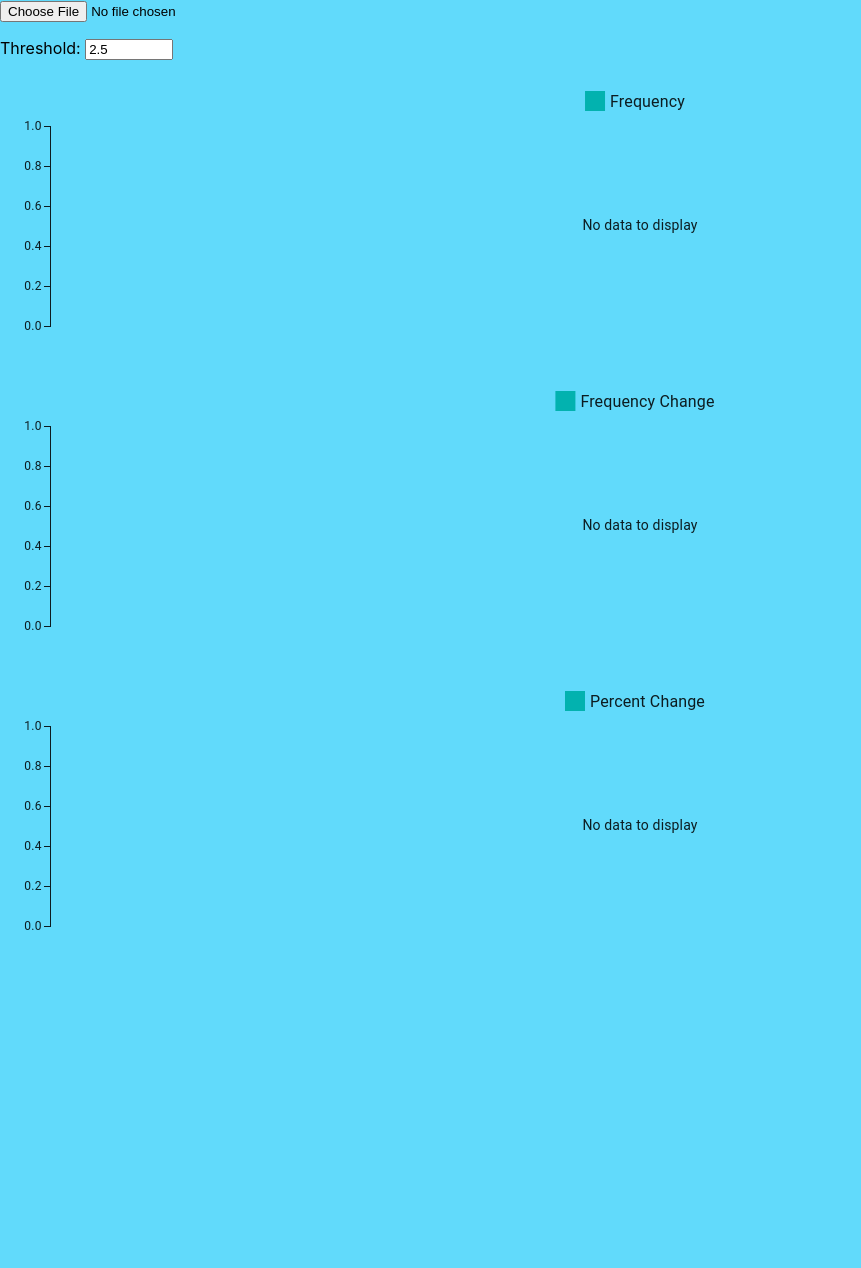
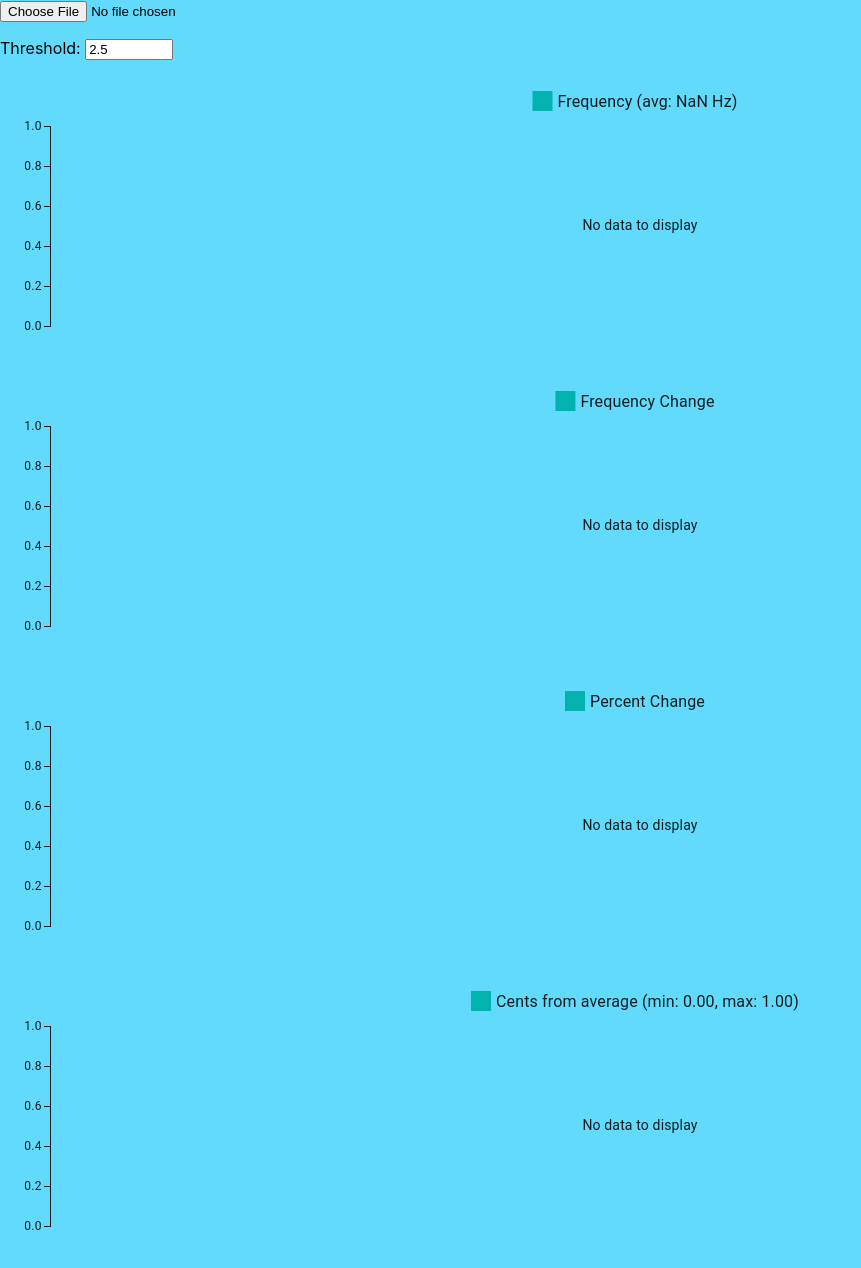
Before and after one commit to xonik/frequency-analyzer, a React (Create React App) app: page / in a window 1280 px wide. Shown: the top 1268 px of the page, without its empty margins (0-861 px from the left). Before the commit the page ends 976 px from the top, so only its background shows below. Built offline with nearby package versions, Linux system fonts and the light colour scheme.

Commit message:
Added a cents-change-from-average graph. Made curves linear to better see data points

```diff
--- a/src/App.tsx
+++ b/src/App.tsx
@@ -1,14 +1,26 @@
 import React, { useContext, useEffect, useState } from 'react';
 import FileUploader from "./components/FileUploader";
-import { calculateFrequencyRateOfChangePercent, createFrequencyProcessor, parseLine } from "./logic/calculator";
+import {
+    average,
+    calculateFrequencyRateOfChangePercent, centsBetweenFrequencies, CentsEntry,
+    createFrequencyProcessor, getMinMaxY,
+    parseLine,
+} from "./logic/calculator";
+import type {
+    FrequencyEntry,
+    RateOfChangeEntry,
+} from "./logic/calculator";
+
 import { FileLinesContext } from "./context/FileLinesContext";
 import { LineChart } from "@mui/x-charts";
 import './App.css';
 
 function App() {
     const { lines } = useContext(FileLinesContext);
-    const [frequencyList, setFrequencyList] = useState<{ time: number, frequency: number }[]>([]);
-    const [rateOfChangeList, setRateOfChangeList] = useState<{ time: number, frequencyDifference: number, ratePercent: number }[]>([]);
+    const [averageFrequency, setAverageFrequency] = useState<number>(0);
+    const [frequencyList, setFrequencyList] = useState<FrequencyEntry[]>([]);
+    const [rateOfChangeList, setRateOfChangeList] = useState<RateOfChangeEntry[]>([]);
+    const [centsDeviationList, setCentsDeviationList] = useState<CentsEntry[]>([]);
     const [chartWidth, setChartWidth] = useState(window.innerWidth);
     const [threshold, setThreshold] = useState<number>(() => {
         const stored = localStorage.getItem('threshold');
@@ -21,14 +33,22 @@ function App() {
 
     useEffect(() => {
         const { processSample, frequencyList: freqList } = createFrequencyProcessor(threshold);
-        lines.forEach(line => {
-            const sample = parseLine(line);
-            if (!isNaN(sample.value)) {
-                processSample(sample);
-            }
-        });
-        const slicedList = freqList.slice(1);
+        const samples = lines.map(parseLine).filter((sample) => !isNaN(sample.value))
+        samples.forEach((sample) => {
+            processSample(sample);
+        })
+
+        // Remove the first entry as it has probably not measured a full
+        // interval.
+        const slicedList = freqList.slice(1)
         setFrequencyList(slicedList);
+
+        const calculatedAverage = average(slicedList)
+        setAverageFrequency(calculatedAverage)
+
+        const cents = slicedList.map(centsBetweenFrequencies(calculatedAverage))
+        setCentsDeviationList(cents);
+
         setRateOfChangeList(calculateFrequencyRateOfChangePercent(slicedList));
     }, [lines, threshold]);
 
@@ -38,19 +58,21 @@ function App() {
         return () => window.removeEventListener('resize', handleResize);
     }, []);
 
-    const times = frequencyList.map(entry => entry.time);
+    const frequencyTimes = frequencyList.map(entry => entry.time);
     const frequencies = frequencyList.map(entry => entry.frequency);
-    const minY = frequencies.length ? Math.min(...frequencies) : 0;
-    const maxY = frequencies.length ? Math.max(...frequencies) : 1;
+    const freqYAxis = getMinMaxY(frequencies)
 
     const rateOfChangeTimes = rateOfChangeList.map(entry => entry.time);
     const freqChange = rateOfChangeList.map(entry => entry.frequencyDifference);
-    const minChangeY = freqChange.length ? Math.min(...freqChange) : 0;
-    const maxChangeY = freqChange.length ? Math.max(...freqChange) : 1;
+    const changeYAxis = getMinMaxY(freqChange);
 
     const percentChange = rateOfChangeList.map(entry => entry.ratePercent);
-    const minPercentY = percentChange.length ? Math.min(...percentChange) : 0;
-    const maxPercentY = percentChange.length ? Math.max(...percentChange) : 1;
+    const percentYAxis = getMinMaxY(percentChange);
+
+    const centsTimes = centsDeviationList.map(entry => entry.time);
+    const cents = centsDeviationList.map(entry => entry.cents);
+    const centsYAxis = getMinMaxY(cents)
+
 
     return (
         <div className="app" style={{ width: '100vw' }}>
@@ -69,14 +91,15 @@ function App() {
                     </label>
                 </div>
                 <LineChart
-                    xAxis={[{ data: times, label: "Time" }]}
-                    yAxis={[{ min: minY, max: maxY }]}
+                    xAxis={[{ data: frequencyTimes, label: "Time" }]}
+                    yAxis={[freqYAxis]}
                     series={[
                         {
                             data: frequencies,
-                            label: "Frequency",
+                            label: `Frequency (avg: ${averageFrequency.toFixed(2)} Hz)`,
                             area: false,
                             showMark: false,
+                            curve: 'linear'
                         }
                     ]}
                     width={chartWidth}
@@ -84,13 +107,14 @@ function App() {
                 />
                 <LineChart
                     xAxis={[{ data: rateOfChangeTimes, label: "Time" }]}
-                    yAxis={[{ min: minChangeY, max: maxChangeY }]}
+                    yAxis={[changeYAxis]}
                     series={[
                         {
                             data: freqChange,
                             label: "Frequency Change",
                             area: false,
                             showMark: false,
+                            curve: 'linear'
                         }
                     ]}
                     width={chartWidth}
@@ -98,15 +122,32 @@ function App() {
                 />
                 <LineChart
                     xAxis={[{ data: rateOfChangeTimes, label: "Time" }]}
-                    yAxis={[{ min: minPercentY, max: maxPercentY }]}
+                    yAxis={[percentYAxis]}
                     series={[
                         {
-                            data: freqChange,
+                            data: percentChange,
                             label: "Percent Change",
                             area: false,
                             showMark: false,
+                            curve: 'linear'
                         }
                     ]}
+                    width={chartWidth}
+                    height={300}
+                />
+                <LineChart
+                    xAxis={[{ data: centsTimes, label: "Time" }]}
+                    yAxis={[centsYAxis]}
+                    series={[
+                        {
+                            data: cents,
+                            label: `Cents from average (min: ${centsYAxis.min.toFixed(2)}, max: ${centsYAxis.max.toFixed(2)})`,
+                            area: false,
+                            showMark: false,
+                            curve: 'linear'
+                        }
+                    ]}
+
                     width={chartWidth}
                     height={300}
                 />
--- a/src/logic/calculator.ts
+++ b/src/logic/calculator.ts
@@ -1,7 +1,8 @@
 
-type FrequencyEntry = { time: number, frequency: number }
-type RateOfChangeEntry = { time: number, frequencyDifference: number, ratePercent: number }
-type Sample = { time: number, value: number }
+export type FrequencyEntry = { time: number, frequency: number }
+export type CentsEntry = { time: number, cents: number }
+export type RateOfChangeEntry = { time: number, frequencyDifference: number, ratePercent: number }
+export type Sample = { time: number, value: number }
 
 export function parseLine(line: string): Sample {
     const parts = line.split(',')
@@ -51,7 +52,6 @@ export function calculateFrequencyRateOfChangePercent(frequencies: FrequencyEntr
             // of the samples, not sure if that makes stuff
             const ratePercent = (frequencyDifference / prev.frequency) * 100
             rates.push({ time: curr.time, frequencyDifference, ratePercent })
-            console.log({ time: curr.time, frequencyDifference, ratePercent })
         }
     }
     return rates
@@ -60,3 +60,27 @@ export function calculateFrequencyRateOfChangePercent(frequencies: FrequencyEntr
 function roundToFiveSignificantDigits(num: number): number {
     return Number(num.toPrecision(5))
 }
+
+export function centsBetweenFrequencies(f1: number){
+    return ({time, frequency: f2}: FrequencyEntry): CentsEntry => {
+        if (f1 <= 0 || f2 <= 0) throw new Error("Frequencies must be positive numbers.");
+        return {
+            time,
+            cents: 1200 * Math.log2(f2 / f1),
+        }
+    }
+}
+
+export function average(values: FrequencyEntry[]): number {
+    if (values.length === 0) return NaN;
+    const sum = values.reduce((acc, val) => acc + val.frequency, 0);
+    return sum / values.length;
+}
+
+export function getMinMaxY(values: number[]): { min: number, max: number } {
+    if (values.length === 0) return { min: 0, max: 1 };
+    return {
+        min: Math.min(...values),
+        max: Math.max(...values)
+    };
+}
```
